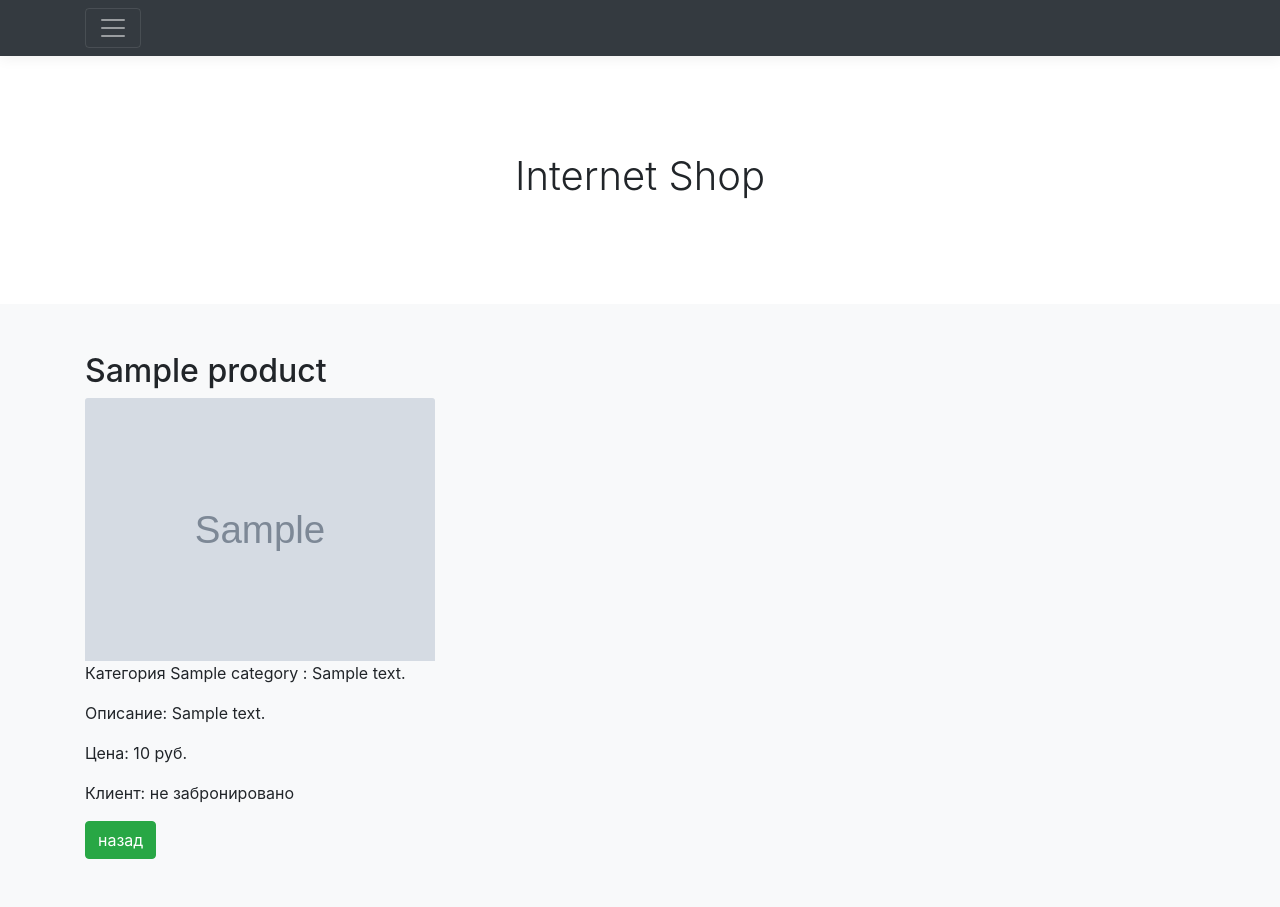
After one commit to taures88/home_work20.2, a Django app: page /product/1/detail in a window 1280 px wide. The commit adds this page. Run offline with Django 4.2, Linux system fonts and the light colour scheme; tables that the repository leaves empty hold one stand-in row (values such as "Sample post"); grey boxes marked "Sample" are stand-in pictures; some libraries are stand-ins or nearby versions.

Commit message:
Выполнил часть задания 23.2 кэширование

```diff
--- a/catalog/templates/main/product.html
+++ b/catalog/templates/main/product.html
@@ -24,7 +24,8 @@
                     <div class="d-flex justify-content-between align-items-center">
                     </div>
                     {% if user.is_authenticated %}
-                    <a href="{% url 'catalog:product_update' object.pk %}" class="btn btn-outline-success">Редактировать</a>
+                    <a href="{% url 'catalog:product_detail' object.pk %}" class="btn btn-outline-secondary active" aria-current="page">View</a>
+                    <a href="{% url 'catalog:product_update' object.pk %}" class="btn btn-outline-success">Edit</a>
                     <a href="{% url 'catalog:product_delete' object.pk %}" type="button" class="btn btn-outline-danger">Delete</a>
                     {% endif %}
                 </div>
--- /dev/null
+++ b/catalog/templates/main/product_detail.html
@@ -0,0 +1,17 @@
+{% extends 'main/base.html' %}
+
+{% block content %}
+{% load static %}
+{% load image_tag %}
+<div class="row">
+    <div class="col-md-4">
+        <h2>{{product.name}}</h2>
+        <img src="{% media_path object.image %}" alt="{{product.name}}" class="card-img-top" />
+        <p>Категория {{product.category_id}}</p>
+        <p>Описание: {{product.desc}}</p>
+        <p>Цена: {{product.price}} руб.</p>
+        <p>Клиент: {{ object.client|default:'не забронировано'}}</p>
+        <a href="{% url 'catalog:category' %}" class="btn btn-success">назад</a>
+    </div>
+</div>
+{% endblock %}
--- a/catalog/urls.py
+++ b/catalog/urls.py
@@ -1,15 +1,18 @@
 from django.urls import path
+from django.views.decorators.cache import cache_page
 
 from catalog import views
 from catalog.apps import CatalogConfig
-from catalog.views import CategoryListView, ProductListView, ProductCreateView, ProductUpdateView, ProductDeleteView
+from catalog.views import CategoryListView, ProductListView, ProductCreateView, ProductUpdateView, ProductDeleteView, \
+    ProductDetailView
 
 app_name = CatalogConfig.name
 urlpatterns = [
     path('', CategoryListView.as_view(), name='category'),
-    path('product/<int:pk>/', ProductListView.as_view(), name='product'),
+    path('product/<int:pk>/', cache_page(60)(ProductListView.as_view()), name='product'),
     path('product/create/', ProductCreateView.as_view(), name='product_create'),
     path('product/<int:pk>/update', ProductUpdateView.as_view(), name='product_update'),
     path('product/<int:pk>/delete', ProductDeleteView.as_view(), name='product_delete'),
+    path('product/<int:pk>/detail', cache_page(60)(ProductDetailView.as_view()), name='product_detail'),
     path('contacts/', views.contacts, name='contacts')
     ]
--- a/catalog/views.py
+++ b/catalog/views.py
@@ -1,7 +1,8 @@
+from django.db.models import Q
 from django.forms import inlineformset_factory
 from django.shortcuts import render
 from django.urls import reverse_lazy
-from django.views.generic import ListView, CreateView, UpdateView, DeleteView
+from django.views.generic import ListView, CreateView, UpdateView, DeleteView, DetailView
 
 from catalog.forms import ProductForm, VersionForm
 from catalog.models import Category, Product
@@ -29,11 +30,16 @@
 #     }
 #     return render(request, 'main/product.html', context)
 
+class ProductDetailView(DetailView):
+    model = Product
+    template_name = 'main/product_detail.html'
+
+
 
 class ProductListView(ListView):
     model = Product
     template_name = 'main/product.html'
-
+    success_url = reverse_lazy('catalog:category')
     def get_queryset(self):
         queryset = super().get_queryset()
         queryset = queryset.filter(category_id=self.kwargs.get('pk'))
@@ -89,7 +95,6 @@
             formset.save()
         return super().form_valid(form)
 
-
 class ProductDeleteView(DeleteView):
     model = Product
     template_name = 'main/product_confirm_delete.html'
```
Also changed, not shown: config/settings.py (+8 -0 lines).
